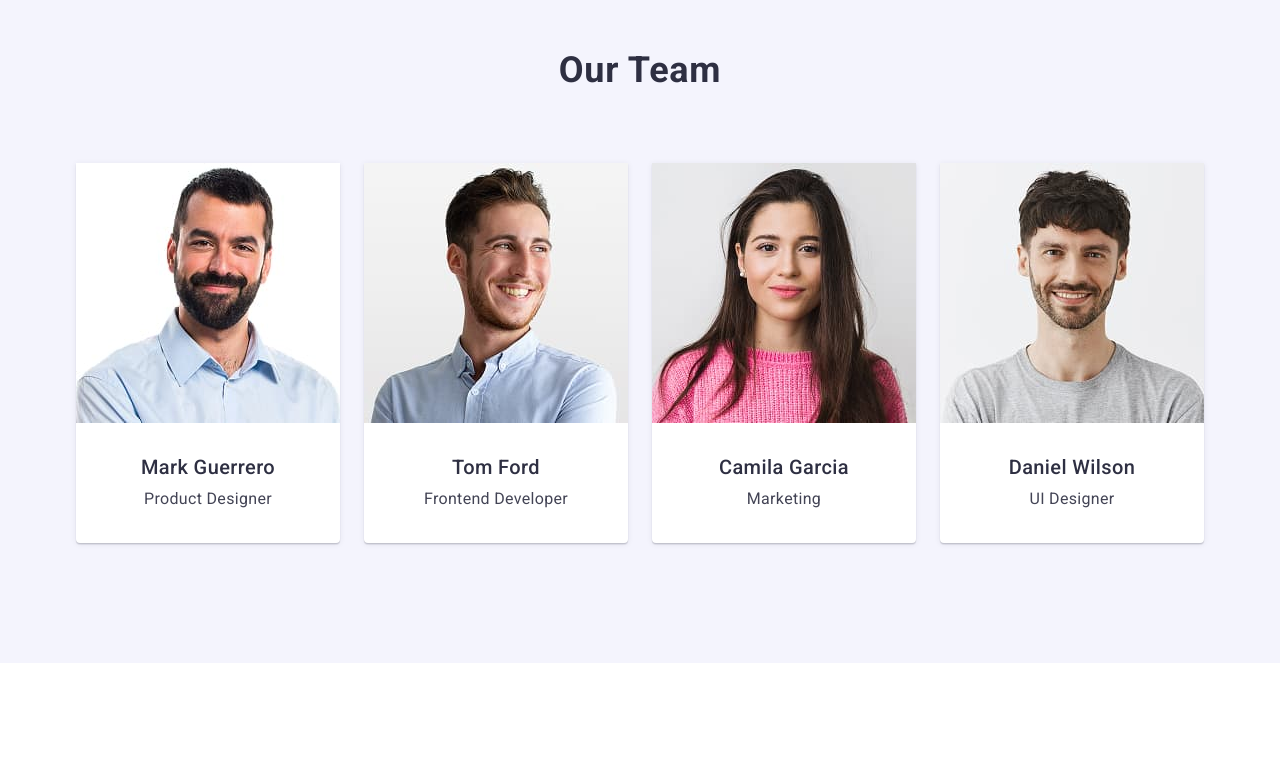
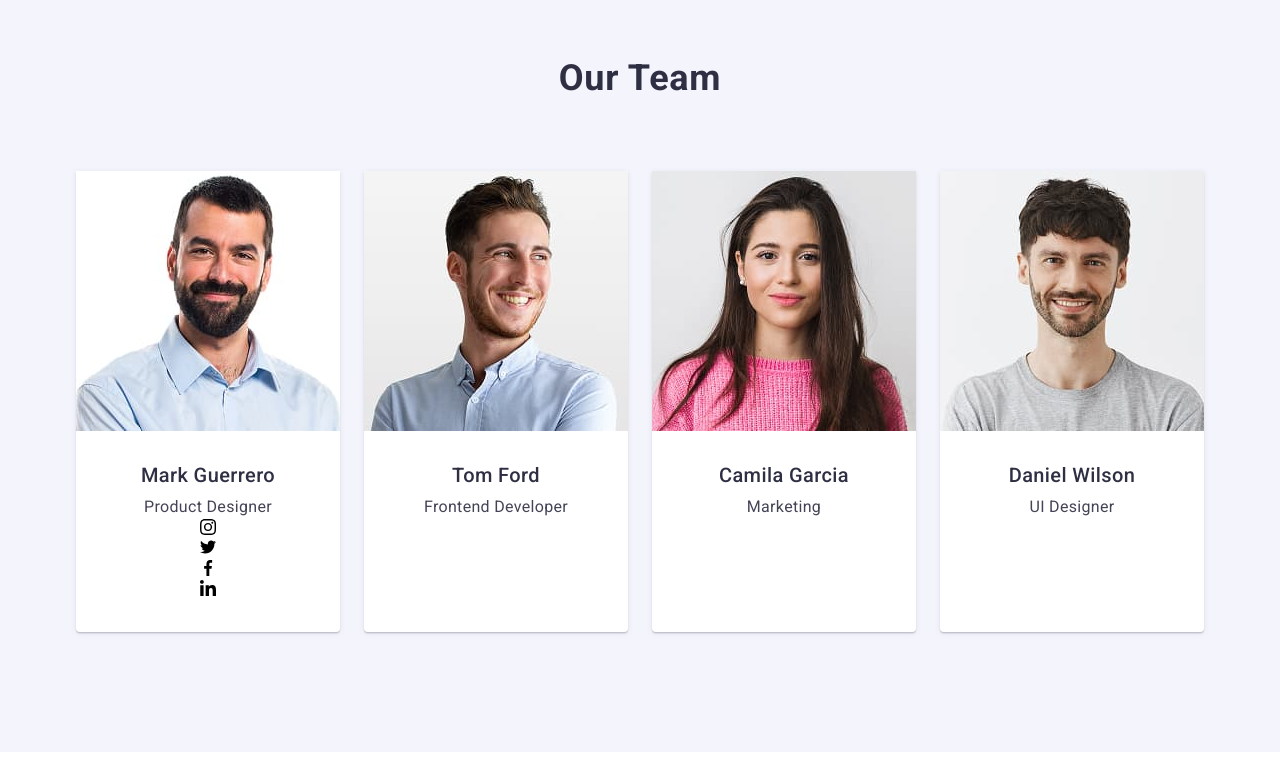
Before and after one commit to Sensei8760/goit-markup-hw-04, a plain HTML site: page index.html in a window 1280 px wide. Shown: the part 1198-1978 px from the top of the page. Drawn offline with nearby package versions, Linux system fonts and the light colour scheme.

Commit message:
“add-icons”

```diff
--- a/css/styles.css
+++ b/css/styles.css
@@ -174,10 +174,10 @@ section {
   align-items: center;
   justify-content: center;
   flex-direction: column;
-  gap: 8px;
   border: 1px solid #8e8f99;
   background-color: #f4f4fd;
   border-radius: 4px;
+  margin-bottom: 8px;
 }
 .features-item {
   width: calc((100% - 72px) / 4);
@@ -253,7 +253,8 @@ section {
   letter-spacing: 0.02em;
   text-align: center;
 }
-
+.team-icon {
+}
 /*portfolio*/
 .portfolio-title {
   font-size: 36px;
--- a/index.html
+++ b/index.html
@@ -137,6 +137,28 @@
               <div class="team-card-name">
                 <h3 class="team-name">Mark Guerrero</h3>
                 <p class="team-text">Product Designer</p>
+                <ul class="team-icon">
+                  <li>
+                    <svg class="team-icon-svg" width="16" height="16">
+                      <use href="./images/icons.svg#icon-instagram"></use>
+                    </svg>
+                  </li>
+                  <li>
+                    <svg class="team-icon-svg" width="16" height="16">
+                      <use href="./images/icons.svg#icon-twitter"></use>
+                    </svg>
+                  </li>
+                  <li>
+                    <svg class="team-icon-svg" width="16" height="16">
+                      <use href="./images/icons.svg#icon-facebook"></use>
+                    </svg>
+                  </li>
+                  <li>
+                    <svg class="team-icon-svg" width="16" height="16">
+                      <use href="./images/icons.svg#icon-linkedin"></use>
+                    </svg>
+                  </li>
+                </ul>
               </div>
             </li>
             <li class="team-item">
```
